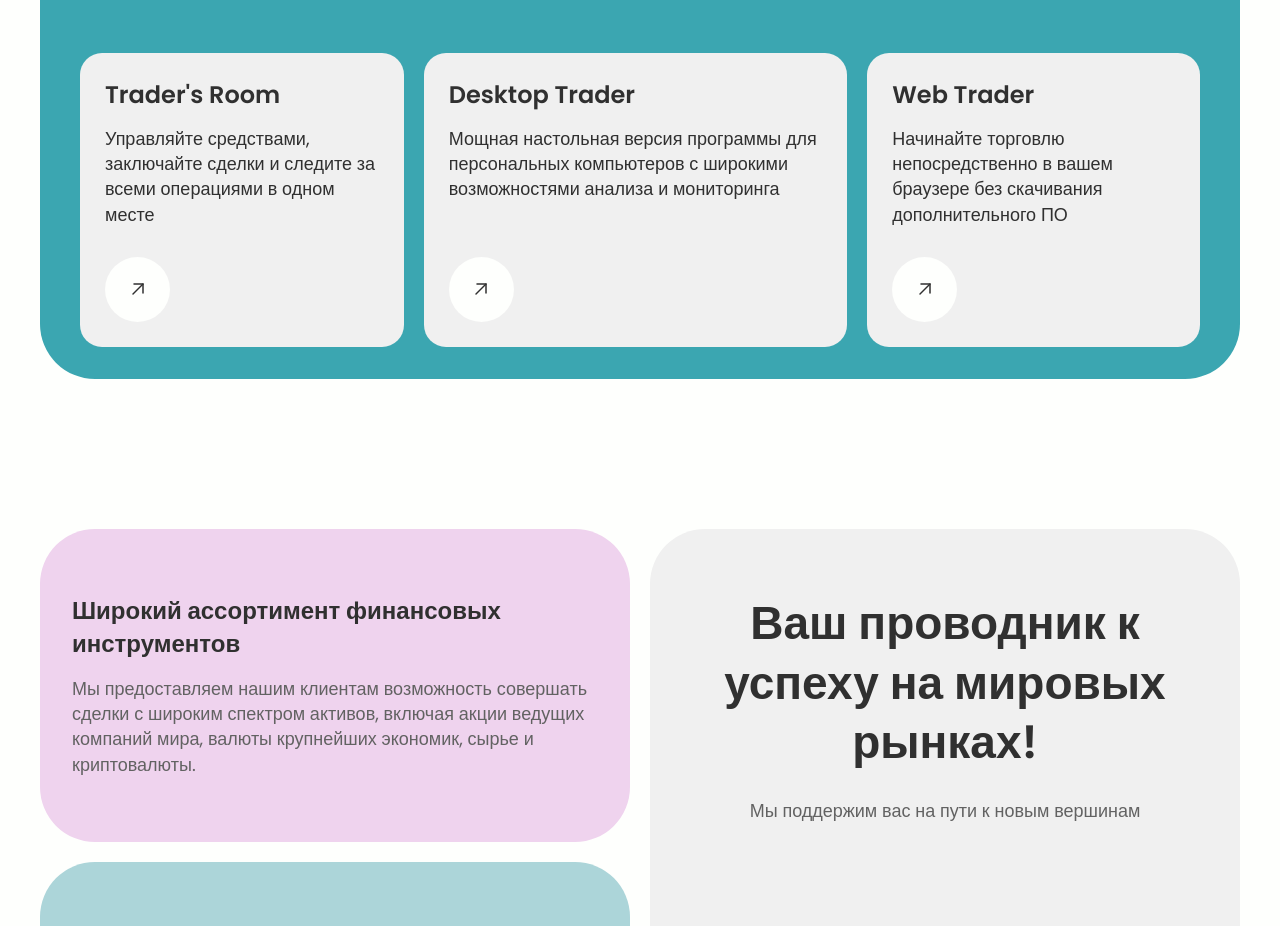
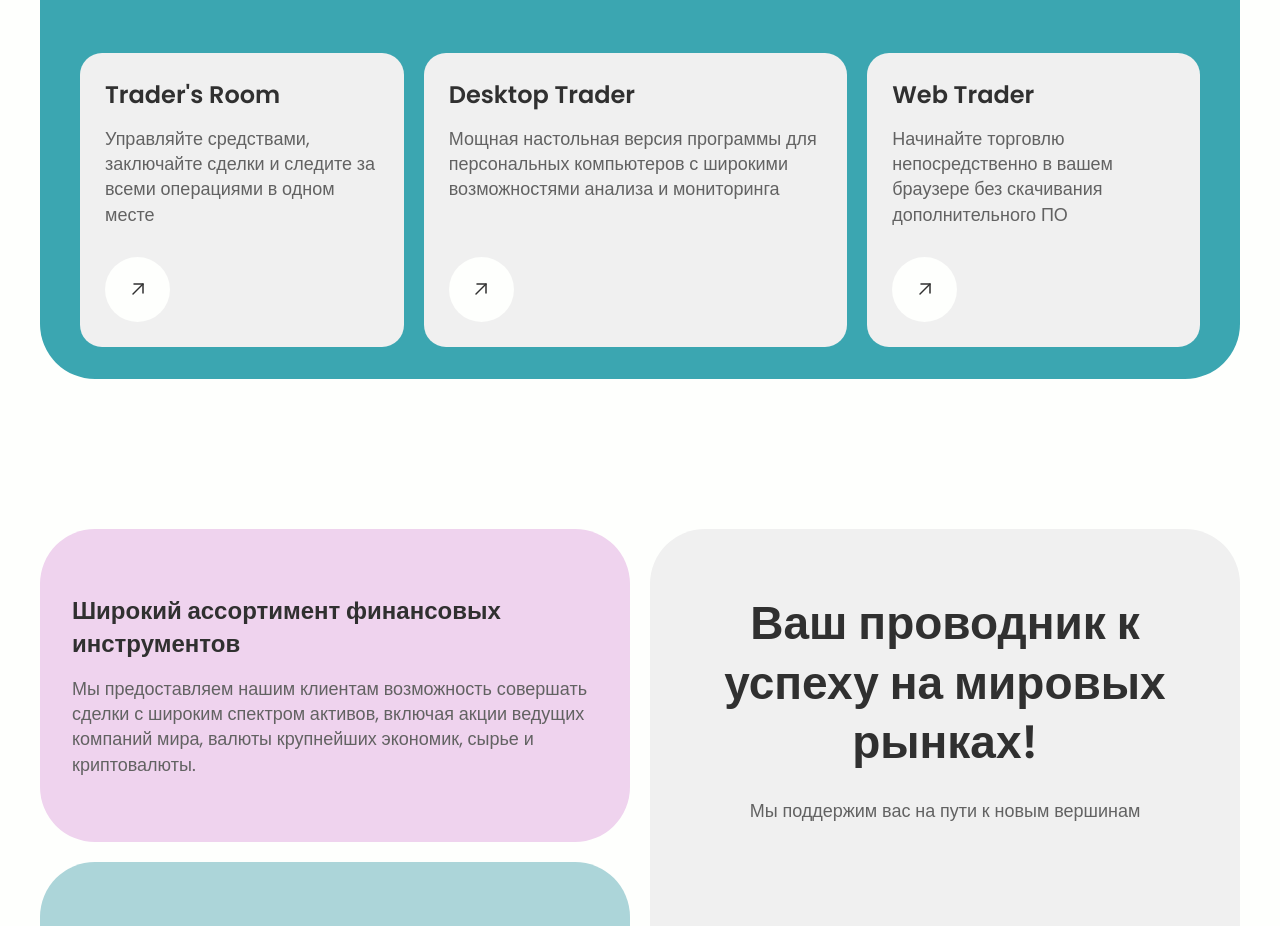
Before and after one commit to ITmTm/market_pulse, a website: page app/pages/index.html in a window 1280 px wide. Shown: the part 2020-2946 px from the top of the page. Drawn offline with nearby package versions, Linux system fonts and the light colour scheme; files that its build step writes are made by us from their sources; files whose address does not match are found by name.

Commit message:
change color

```diff
--- a/app/scss/blocks/_trading.scss
+++ b/app/scss/blocks/_trading.scss
@@ -43,7 +43,7 @@
     gap: 30px 0;
 
     .text-m {
-      color: var(--black-color);
+      color: var(--grey-color);
     }
   }
 
```
